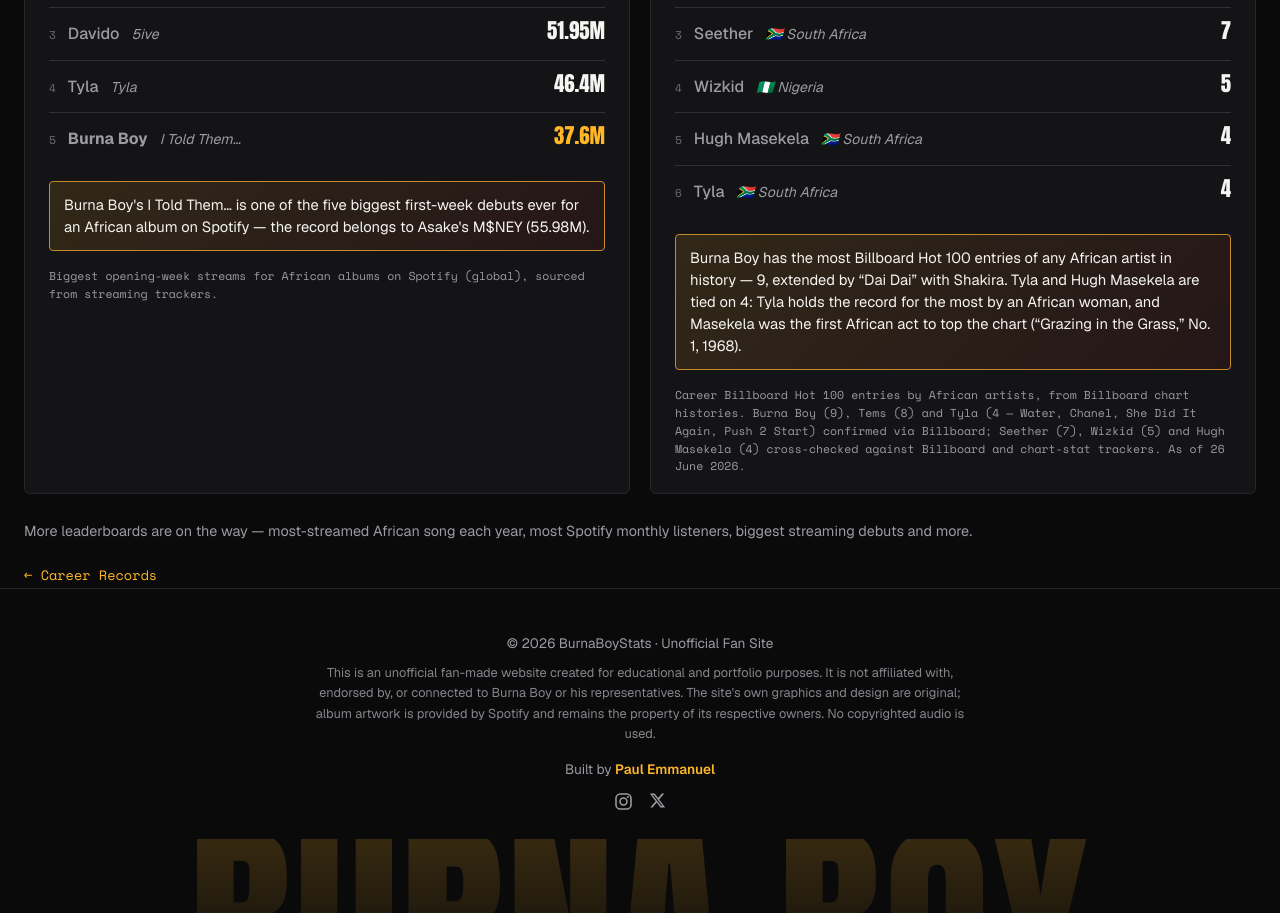
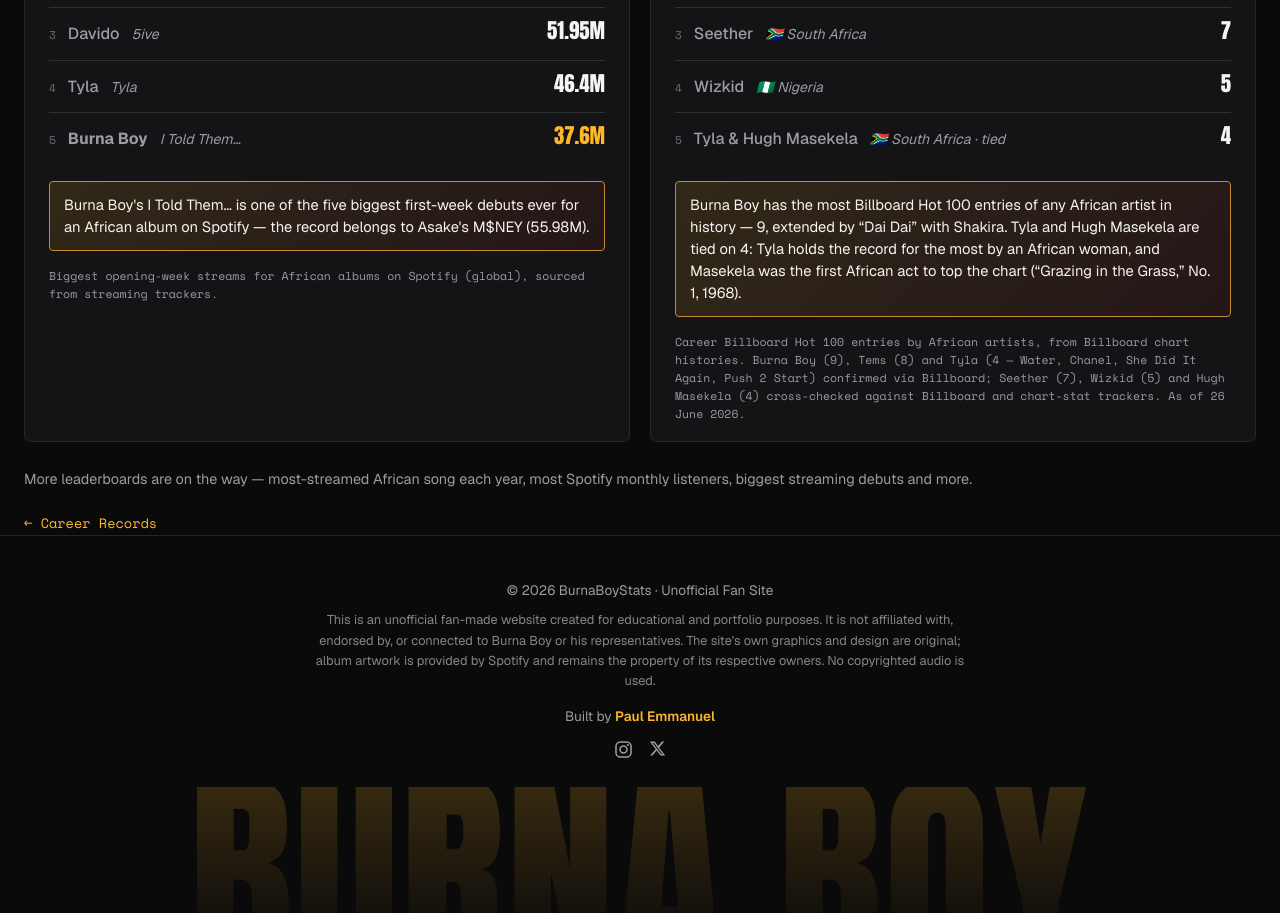
Before and after one commit to bmnivaldo-dev/react_burnaboystats, a Next.js app: page /records/africas-biggest in a window 1280 px wide. Shown: the part 1220-2133 px from the top of the page. Built offline with nearby package versions, Linux system fonts and the light colour scheme.

Commit message:
Africa's Biggest: cap Hot 100 box at top 5, merge Tyla & Masekela tie into one #5 row

```diff
--- a/app/data/africasBiggest.ts
+++ b/app/data/africasBiggest.ts
@@ -138,8 +138,7 @@ export const statBoxes: LeaderboardBox[] = [
       { name: "Tems", sub: "🇳🇬 Nigeria", value: "8" },
       { name: "Seether", sub: "🇿🇦 South Africa", value: "7" },
       { name: "Wizkid", sub: "🇳🇬 Nigeria", value: "5" },
-      { name: "Hugh Masekela", sub: "🇿🇦 South Africa", value: "4" },
-      { name: "Tyla", sub: "🇿🇦 South Africa", value: "4" },
+      { name: "Tyla & Hugh Masekela", sub: "🇿🇦 South Africa · tied", value: "4" },
     ],
     note: "Burna Boy has the most Billboard Hot 100 entries of any African artist in history — 9, extended by “Dai Dai” with Shakira. Tyla and Hugh Masekela are tied on 4: Tyla holds the record for the most by an African woman, and Masekela was the first African act to top the chart (“Grazing in the Grass,” No. 1, 1968).",
     source:
```
